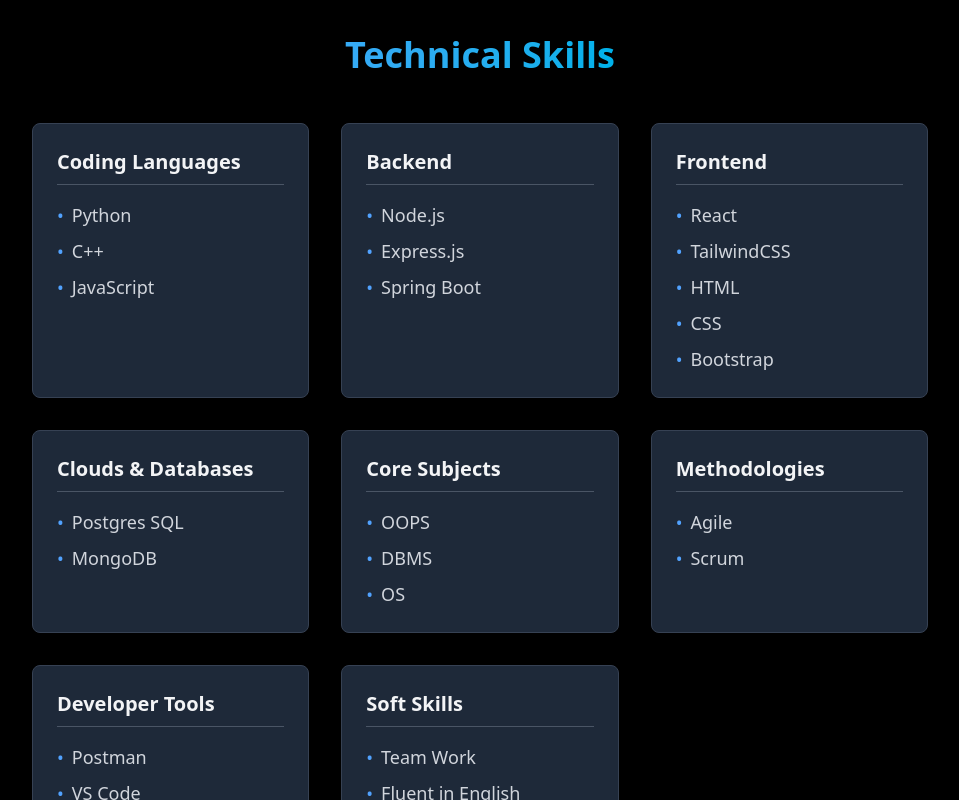
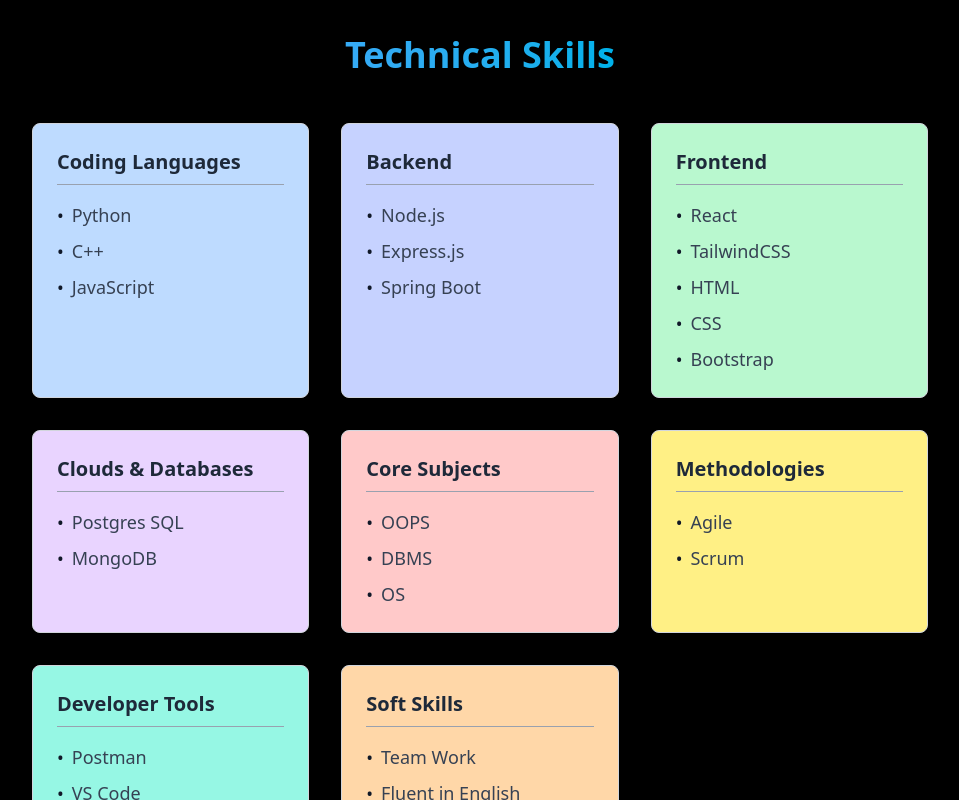
Before and after one commit to rbcse/newportfolio, a React (Vite) app in the folder app/: page / in a window 1280 px wide. Shown: the part 3740-4540 px from the top of the page, without its empty margins (160-1119 px from the left). Built offline with nearby package versions, Linux system fonts and the light colour scheme; a web font is replaced by a local one.

Commit message:
Bg color added in skills

```diff
--- a/app/src/components/Skills.jsx
+++ b/app/src/components/Skills.jsx
@@ -2,14 +2,38 @@
 
 const Skills = () => {
   const skills = {
-    'Coding Languages': ['Python', 'C++', 'JavaScript'],
-    'Backend': ['Node.js', 'Express.js', 'Spring Boot'],
-    'Frontend': ['React', 'TailwindCSS', 'HTML', 'CSS', 'Bootstrap'],
-    'Clouds & Databases': ['Postgres SQL', 'MongoDB'],
-    'Core Subjects': ['OOPS', 'DBMS', 'OS'],
-    'Methodologies': ['Agile', 'Scrum'],
-    'Developer Tools': ['Postman', 'VS Code', 'GitHub'],
-    'Soft Skills': ['Team Work', 'Fluent in English'],
+    'Coding Languages': {
+      items: ['Python', 'C++', 'JavaScript'],
+      bgColorClass: 'bg-blue-200 hover:bg-blue-100' // Light blue
+    },
+    'Backend': {
+      items: ['Node.js', 'Express.js', 'Spring Boot'],
+      bgColorClass: 'bg-indigo-200 hover:bg-indigo-100' // Light indigo
+    },
+    'Frontend': {
+      items: ['React', 'TailwindCSS', 'HTML', 'CSS', 'Bootstrap'],
+      bgColorClass: 'bg-green-200 hover:bg-green-100' // Light green
+    },
+    'Clouds & Databases': {
+      items: ['Postgres SQL', 'MongoDB'],
+      bgColorClass: 'bg-purple-200 hover:bg-purple-100' // Light purple
+    },
+    'Core Subjects': {
+      items: ['OOPS', 'DBMS', 'OS'],
+      bgColorClass: 'bg-red-200 hover:bg-red-100' // Light red
+    },
+    'Methodologies': {
+      items: ['Agile', 'Scrum'],
+      bgColorClass: 'bg-yellow-200 hover:bg-yellow-100' // Light yellow
+    },
+    'Developer Tools': {
+      items: ['Postman', 'VS Code', 'GitHub'],
+      bgColorClass: 'bg-teal-200 hover:bg-teal-100' // Light teal
+    },
+    'Soft Skills': {
+      items: ['Team Work', 'Fluent in English'],
+      bgColorClass: 'bg-orange-200 hover:bg-orange-100' // Light orange
+    },
   };
 
   return (
@@ -17,13 +41,13 @@
       <div className="max-w-4xl mx-auto">
         <h2 className="text-4xl font-bold text-center mb-12 bg-clip-text text-transparent bg-gradient-to-r from-blue-400 to-cyan-500">Technical Skills</h2>
         <div className="grid grid-cols-1 md:grid-cols-2 lg:grid-cols-3 gap-8">
-          {Object.entries(skills).map(([category, items]) => (
-            <div key={category} className="bg-gray-800 p-6 rounded-lg shadow-lg border border-gray-700">
-              <h3 className="text-xl font-semibold text-gray-100 mb-4 border-b border-gray-600 pb-2">{category}</h3>
+          {Object.entries(skills).map(([category, data]) => (
+            <div key={category} className={`${data.bgColorClass} p-6 rounded-lg shadow-lg border border-gray-300 transition-colors duration-300`}>
+              <h3 className="text-xl font-semibold text-gray-800 mb-4 border-b border-gray-400 pb-2">{category}</h3>
               <ul className="list-none space-y-2">
-                {items.map((item) => (
-                  <li key={item} className="text-lg text-gray-300 flex items-center">
-                    <span className="text-blue-400 mr-2">&bull;</span> {item}
+                {data.items.map((item) => (
+                  <li key={item} className="text-lg text-gray-700 flex items-center">
+                    <span className="text-gray-900 mr-2">&bull;</span> {item}
                   </li>
                 ))}
               </ul>
```
